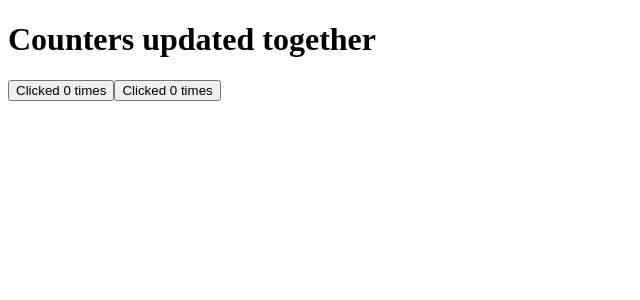
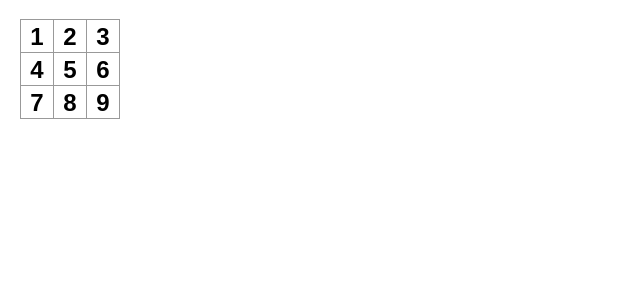
Before and after one commit to Sharath44665/spring-boot-react-fullstack, a React (Vite) app in the folder myapp/: page / in a window 1280 px wide. Shown: the top 300 px of the page, without its empty margins (0-640 px from the left). Built offline with nearby package versions, Linux system fonts and the light colour scheme.

Commit message:
ready the board

```diff
--- a/myapp/src/App.css
+++ b/myapp/src/App.css
@@ -5,6 +5,93 @@
   text-align: center;
 } */
 
-.avatar{
-  border-radius: 50%;
+* {
+  box-sizing: border-box;
 }
+
+body {
+  font-family: sans-serif;
+  margin: 20px;
+  padding: 0;
+}
+
+h1 {
+  margin-top: 0;
+  font-size: 22px;
+}
+
+h2 {
+  margin-top: 0;
+  font-size: 20px;
+}
+
+h3 {
+  margin-top: 0;
+  font-size: 18px;
+}
+
+h4 {
+  margin-top: 0;
+  font-size: 16px;
+}
+
+h5 {
+  margin-top: 0;
+  font-size: 14px;
+}
+
+h6 {
+  margin-top: 0;
+  font-size: 12px;
+}
+
+code {
+  font-size: 1.2em;
+}
+
+ul {
+  padding-inline-start: 20px;
+}
+
+* {
+  box-sizing: border-box;
+}
+
+body {
+  font-family: sans-serif;
+  margin: 20px;
+  padding: 0;
+}
+
+.square {
+  background: #fff;
+  border: 1px solid #999;
+  float: left;
+  font-size: 24px;
+  font-weight: bold;
+  line-height: 34px;
+  height: 34px;
+  margin-right: -1px;
+  margin-top: -1px;
+  padding: 0;
+  text-align: center;
+  width: 34px;
+}
+
+.board-row:after {
+  clear: both;
+  content: '';
+  display: table;
+}
+
+.status {
+  margin-bottom: 10px;
+}
+.game {
+  display: flex;
+  flex-direction: row;
+}
+
+.game-info {
+  margin-left: 20px;
+}
--- a/myapp/src/App.jsx
+++ b/myapp/src/App.jsx
@@ -1,32 +1,27 @@
-import { useState } from 'react'
-// import reactLogo from './assets/react.svg'
-// import viteLogo from '/vite.svg'
-import './App.css'
 
-function App() {
-  const [count, setCount] = useState(0);
+function Square({value}){
+  return <button className="square">{value}</button>
+}
+export default function Board() {
+  return (
+    <>
+    <div className="board-row">
+      <Square value="1"/>
+      <Square value="2"/>
+      <Square value="3"/>
+    </div>
+    <div className="board-row">
+      <Square value="4"/>
+      <Square value="5"/>
+      <Square value="6"/>
+    </div>
+    <div className="board-row">
+      <Square value="7"/>
+      <Square value="8"/>
+      <Square value="9"/>
+    </div>
 
-  function handleClick() {
-    setCount(count + 1);
-  }
-  return(
-  <>
-  <h1>Counters updated together</h1>
+    </>
 
-  <MyBtn myCounter={count} demoEvent={handleClick} />
-  <MyBtn myCounter={count} demoEvent={handleClick} />
-
-  </>
- );
+);
 }
-
-function MyBtn({ myCounter, demoEvent }) {
-  return (
-    <button onClick={demoEvent}>
-      Clicked {myCounter} times
-    </button>
-  );
-}
-
-
-export default App
--- a/myapp/src/main.jsx
+++ b/myapp/src/main.jsx
@@ -1,12 +1,21 @@
 // import React from 'react';
-import ReactDOM from 'react-dom/client';
+import { StrictMode } from 'react';
+import { createRoot } from 'react-dom/client';
+
 import App from './App'
+import './App.css'
+
+const root = createRoot(document.getElementById("root"));
+root.render(
+  <StrictMode>
+    <App />
+  </StrictMode>
+);
 
 
+// // ReactDOM.render(<MyApp/>, document.querySelector('#root')); // depricated
+// const container = document.getElementById('root');
 
-// ReactDOM.render(<MyApp/>, document.querySelector('#root')); // depricated
-const container = document.getElementById('root');
+// const root = ReactDOM.createRoot(container);
 
-const root = ReactDOM.createRoot(container);
-
-root.render(<App/>)
+// root.render(<App/>)
```
